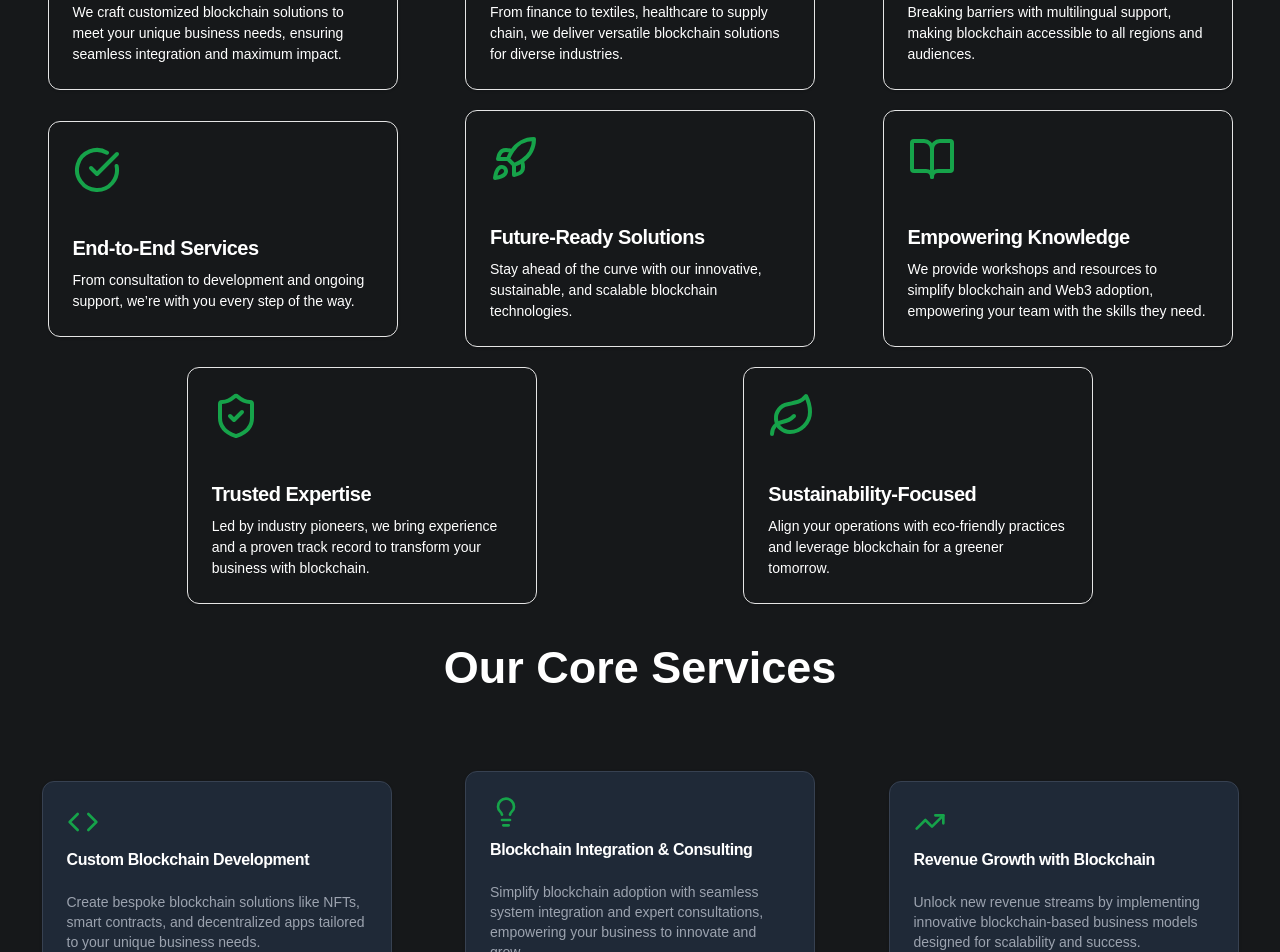
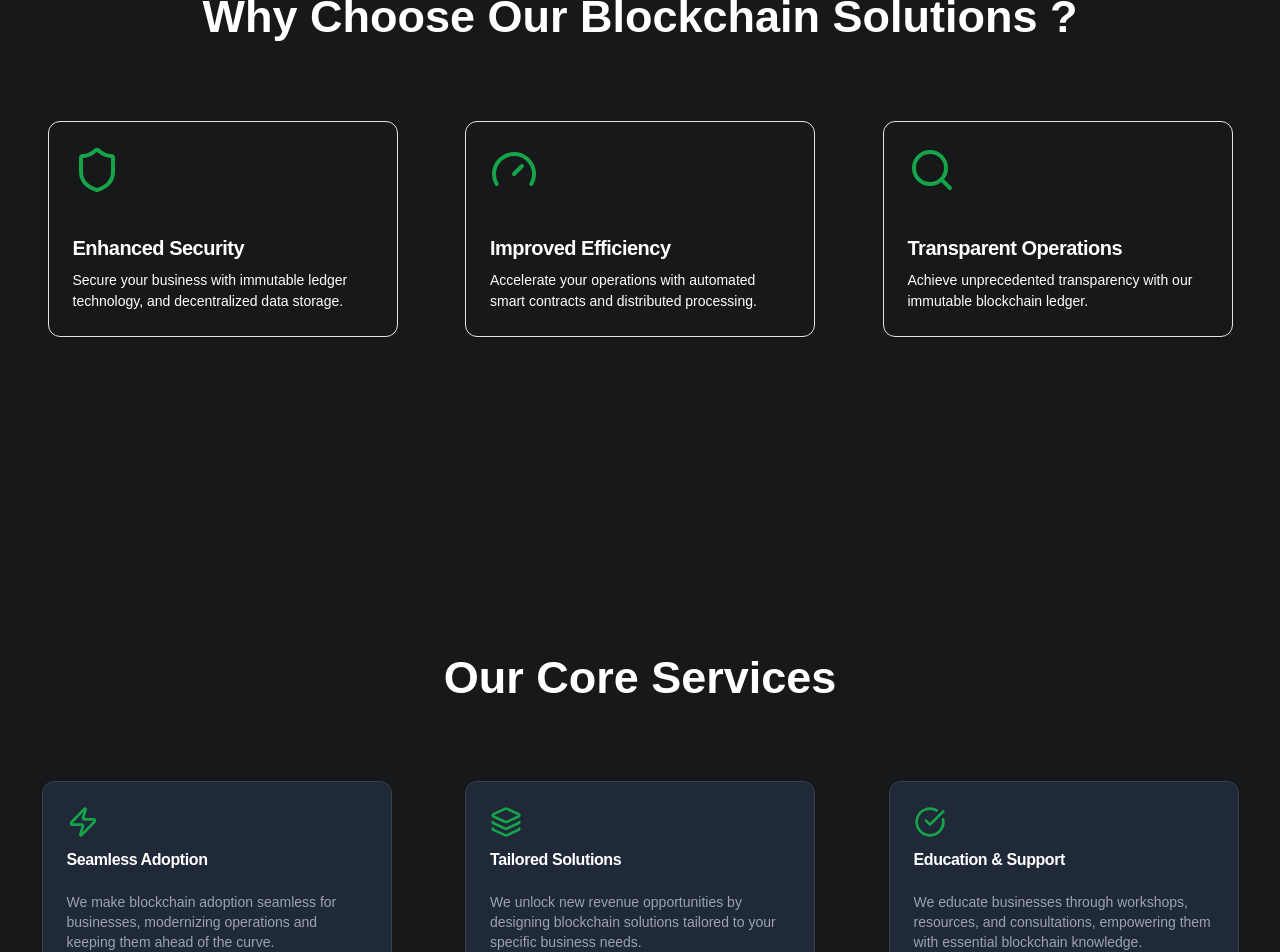
Before and after one commit to Rithik2211/trust-hash, a Next.js app: page / in a window 1280 px wide. Shown: the part 1040-1992 px from the top of the page. Built offline with nearby package versions, Linux system fonts and the light colour scheme.

Commit message:
Revert "Refactor:Content changes (#5)" (#6)
This reverts commit 39ffc7873ec37cefed1cb7a44e800560eb38be16.

```diff
--- a/app/pages/Header.tsx
+++ b/app/pages/Header.tsx
@@ -2,11 +2,11 @@ import Image from 'next/image';
 import React from 'react'
 
 const HeaderTitle = ({ id }: { id?: string }) => {
-    const description = 'Seamless blockchain solutions to modernize, innovate, and grow. Empowering businesses for a smarter, sustainable future.'
+    const description = 'Secure, transparent and efficient solutions for the digital age. Harness the power of blockchain technology to transform your operations.'
   return (
     <div id={id} className='flex flex-row justify-center items-center w-full h-screen text-white px-4'>
         <div className='flex flex-col text-center justify-center items-center gap-4 w-full h-screen'>
-            <h1 className='text-[40px] md:text-[55px] font-bold px-4'><span className='text-green-500' >Revolutionize </span> Your <span className='text-green-500'>Business</span> with Trust <span className=' text-green-500'>Hash</span> Solutions </h1>
+            <h1 className='text-[40px] md:text-[55px] font-bold px-4'><span className='text-green-500' >Revolutionize </span> Your <span className='text-green-500'>Business</span> with <span className=' text-green-500'>Blockchain</span> </h1>
             <p className='text-[22px] font-medium px-4 mx-2 '>{description}</p>
         </div>
         <div className='hidden md:block w-[800px]'>
--- a/app/pages/Product.tsx
+++ b/app/pages/Product.tsx
@@ -1,49 +1,24 @@
 import React from 'react';
-import { Hammer, Layers,Leaf, Globe, CheckCircle, Rocket,BookOpen, ShieldCheck, } from 'lucide-react';
+import { Shield, Gauge, Search } from 'lucide-react';
 import { Card, CardContent, CardDescription, CardHeader, CardTitle } from '@/components/ui/card';
 
 const Product = ({ id }: { id?: string }) => {
   const cards = [
     {
-      icon: Hammer,
-      title: "Tailored for Your Business",
-      description: "We craft customized blockchain solutions to meet your unique business needs, ensuring seamless integration and maximum impact.",
+      icon: Shield,
+      title: "Enhanced Security",
+      description: "Secure your business with immutable ledger technology, and decentralized data storage.",
     },
     {
-      icon: Layers,
-      title: "Multi-Industry Expertise",
-      description: "From finance to textiles, healthcare to supply chain, we deliver versatile blockchain solutions for diverse industries.",
+      icon: Gauge,
+      title: "Improved Efficiency",
+      description: "Accelerate your operations with automated smart contracts and distributed processing.",
     },
     {
-      icon: Globe,
-      title: "Regional Language Support",
-      description: "Breaking barriers with multilingual support, making blockchain accessible to all regions and audiences.",
-    },
-    {
-      icon: CheckCircle,
-      title: "End-to-End Services",
-      description: "From consultation to development and ongoing support, we’re with you every step of the way.",
-    },
-    {
-      icon: Rocket,
-      title: "Future-Ready Solutions",
-      description: "Stay ahead of the curve with our innovative, sustainable, and scalable blockchain technologies.",
-    },
-    {
-      icon: BookOpen,
-      title: "Empowering Knowledge",
-      description: "We provide workshops and resources to simplify blockchain and Web3 adoption, empowering your team with the skills they need.",
-    },
-    {
-      icon: ShieldCheck,
-      title: "Trusted Expertise",
-      description: "Led by industry pioneers, we bring experience and a proven track record to transform your business with blockchain.",
-    },
-    {
-      icon: Leaf,
-      title: "Sustainability-Focused",
-      description: "Align your operations with eco-friendly practices and leverage blockchain for a greener tomorrow.",
-    },
+      icon: Search,
+      title: "Transparent Operations",
+      description: "Achieve unprecedented transparency with our immutable blockchain ledger.",
+    }
   ];
 
   return (
--- a/app/pages/Solutions.tsx
+++ b/app/pages/Solutions.tsx
@@ -1,23 +1,23 @@
-import { Code,Lightbulb,TrendingUp } from "lucide-react"
+import { CheckCircle, Layers, Zap } from "lucide-react"
 import { Card, CardContent, CardDescription, CardHeader, CardTitle } from "@/components/ui/card"
 const solutions = [
     {
-      icon: <Code className="h-8 w-8 text-green-600" />,
-      title: "Custom Blockchain Development",
+      icon: <Zap className="h-8 w-8 text-green-600" />,
+      title: "Seamless Adoption",
       description:
-        "Create bespoke blockchain solutions like NFTs, smart contracts, and decentralized apps tailored to your unique business needs.",
+        "We make blockchain adoption seamless for businesses, modernizing operations and keeping them ahead of the curve.",
     },
     {
-      icon: <Lightbulb className="h-8 w-8 text-green-600" />,
-      title: "  Blockchain Integration & Consulting",
+      icon: <Layers className="h-8 w-8 text-green-600" />,
+      title: "Tailored Solutions",
       description:
-        "Simplify blockchain adoption with seamless system integration and expert consultations, empowering your business to innovate and grow.",
+        "We unlock new revenue opportunities by designing blockchain solutions tailored to your specific business needs.",
     },
     {
-      icon: <TrendingUp className="h-8 w-8 text-green-600" />,
-      title: "Revenue Growth with Blockchain",
+      icon: <CheckCircle className="h-8 w-8 text-green-600" />,
+      title: "Education & Support",
       description:
-        "Unlock new revenue streams by implementing innovative blockchain-based business models designed for scalability and success.",
+        "We educate businesses through workshops, resources, and consultations, empowering them with essential blockchain knowledge.",
     },
   ]
 
```
Also changed, not shown: 1 other file (tests, documents, lock files or other folders).
